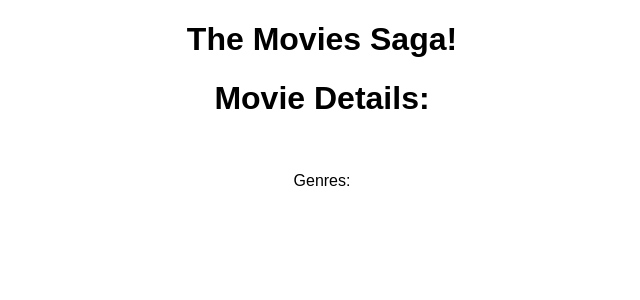
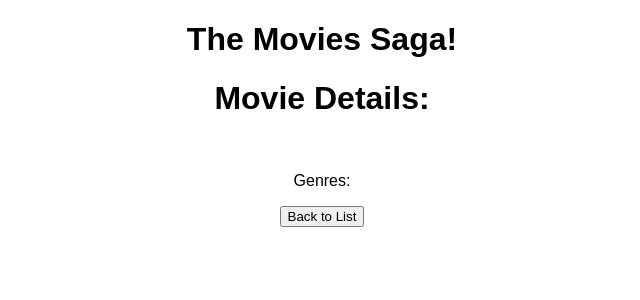
Before and after one commit to MiriamMcNamara/weekend-movie-sagas, a React (Create React App) app: page /#/details in a window 1280 px wide. Shown: the top 300 px of the page, without its empty margins (318-958 px from the left). Built offline with nearby package versions, Linux system fonts and the light colour scheme.

Commit message:
back to list button added

```diff
--- a/src/components/MovieDetails/MovieDetails.jsx
+++ b/src/components/MovieDetails/MovieDetails.jsx
@@ -1,9 +1,11 @@
 import { useState, useEffect } from "react";
 import { useDispatch, useSelector } from 'react-redux';
+import { Link, useHistory } from 'react-router-dom';
 
 function MovieDetails( props ){
     // const[ name, setName ]=useState( null );
     const dispatch = useDispatch();
+    const history = useHistory();
     const movieId = useSelector(store => store.movieId);
     const movies = useSelector(store => store.movies);
     const genres = useSelector(store => store.genres);
@@ -19,6 +21,11 @@
         }
     }, []);
 
+    const backToList = () => {
+        console.log( 'in backToList');
+        history.push( `/`);
+    }
+
     return(
         <div>
             <h1>Movie Details: {thisMovie.title}</h1>
@@ -26,6 +33,7 @@
             <br />
             <p>  Genres: </p>
             {genres.map( (genre) => <p>{genre.name}</p>)}
+            <button onClick={backToList}>Back to List</button>
         </div>
     )
 }
```
